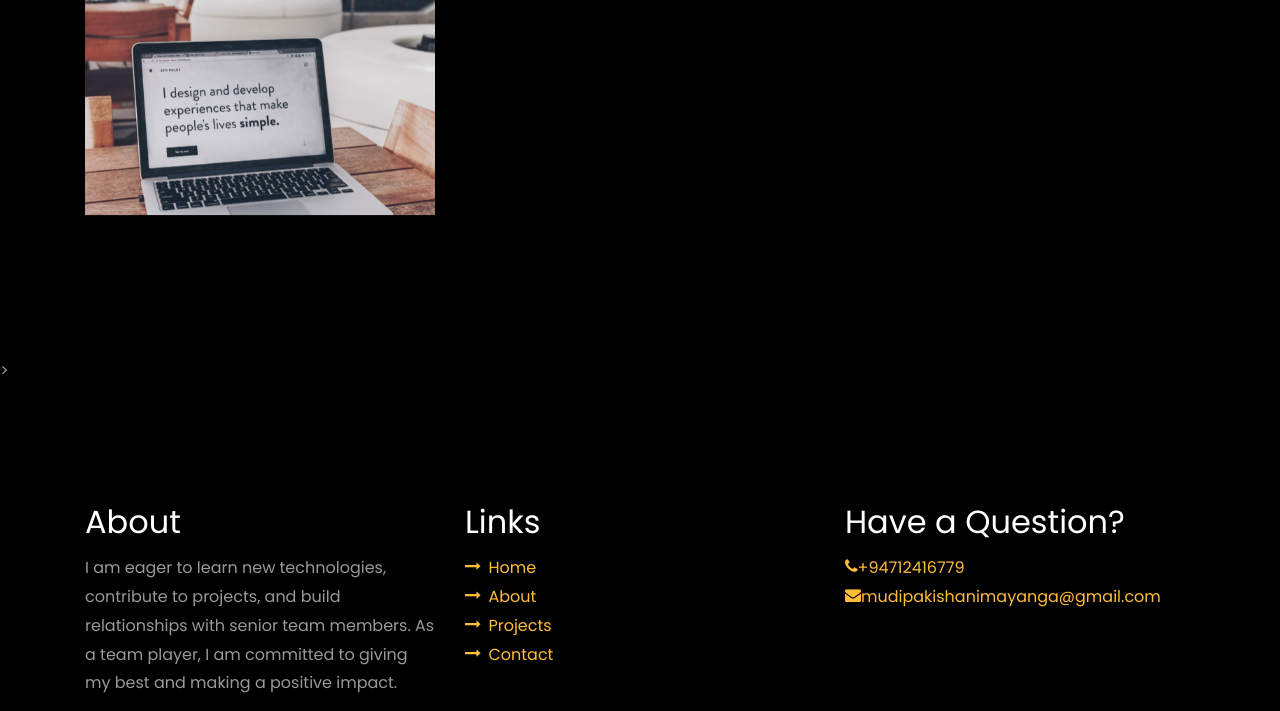
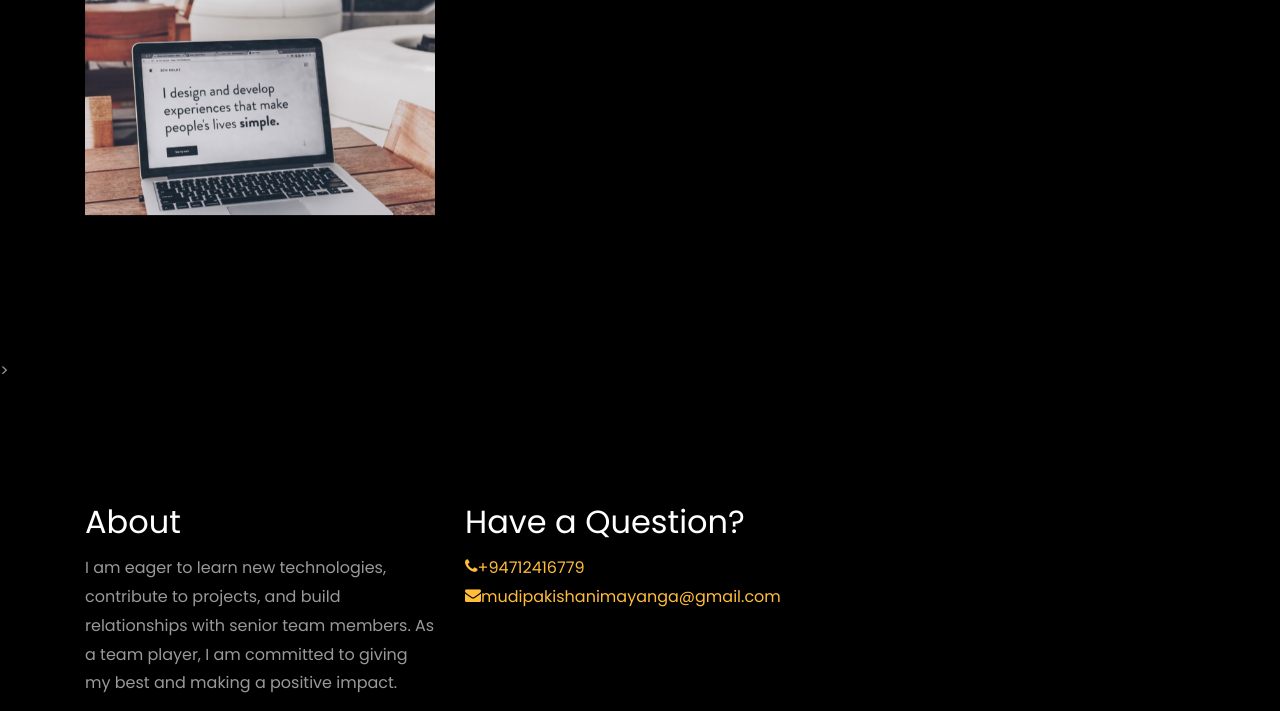
Before and after one commit to mk1shan/mk1shan.github.io, a plain HTML site: page index.html in a window 1280 px wide. Shown: the part 3919-4630 px from the top of the page. Drawn offline with Linux system fonts and the light colour scheme; files whose address does not match are found by name.

Commit message:
Update index.html

```diff
--- a/index.html
+++ b/index.html
@@ -385,17 +385,7 @@
 				</ul>
 			  </div>
 			</div>
-			<div class="col-md-4">
-			  <div class="contact-info">
-				<h2>Links</h2>
-				<ul class="list-unstyled">
-				  <li><a href="#"><span class="icon-long-arrow-right mr-2"></span>Home</a></li>
-				  <li><a href="#"><span class="icon-long-arrow-right mr-2"></span>About</a></li>
-				  <li><a href="#"><span class="icon-long-arrow-right mr-2"></span>Projects</a></li>
-				  <li><a href="#"><span class="icon-long-arrow-right mr-2"></span>Contact</a></li>
-				</ul>
-			  </div>
-			</div>
+
 			<div class="col-md-4">
 			  <div class="contact-info">
 				<h2>Have a Question?</h2>
```
